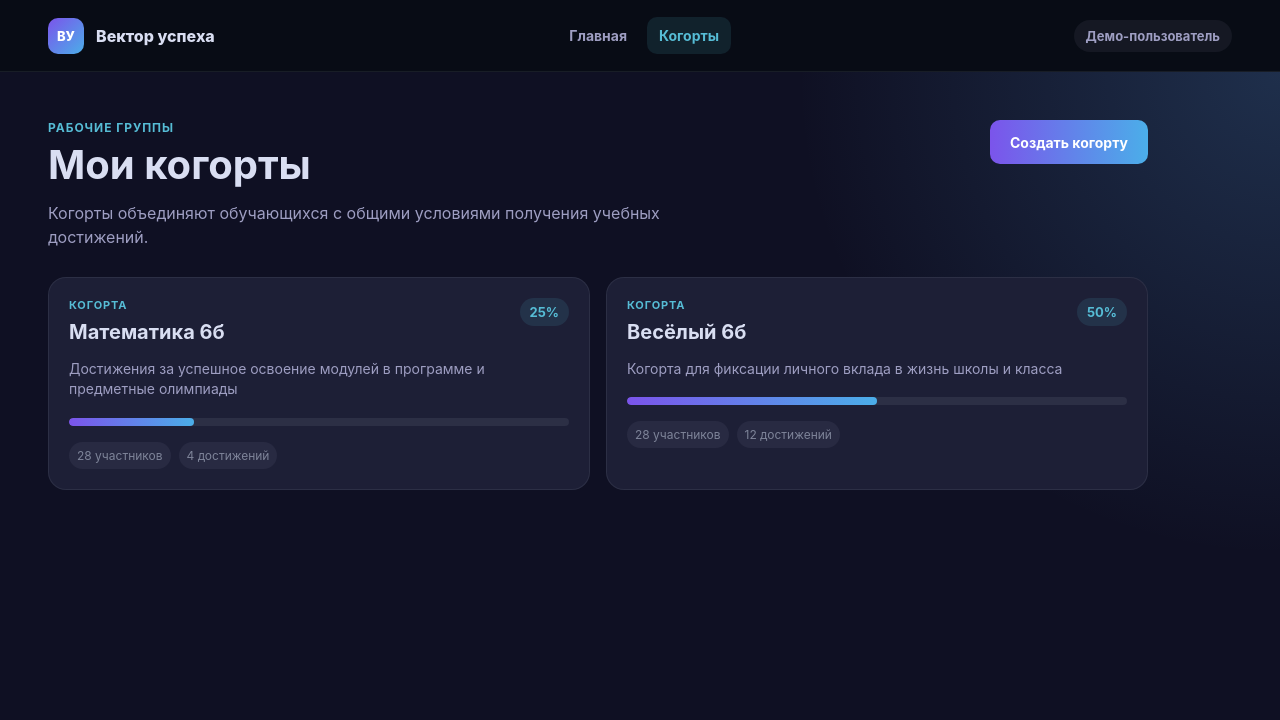
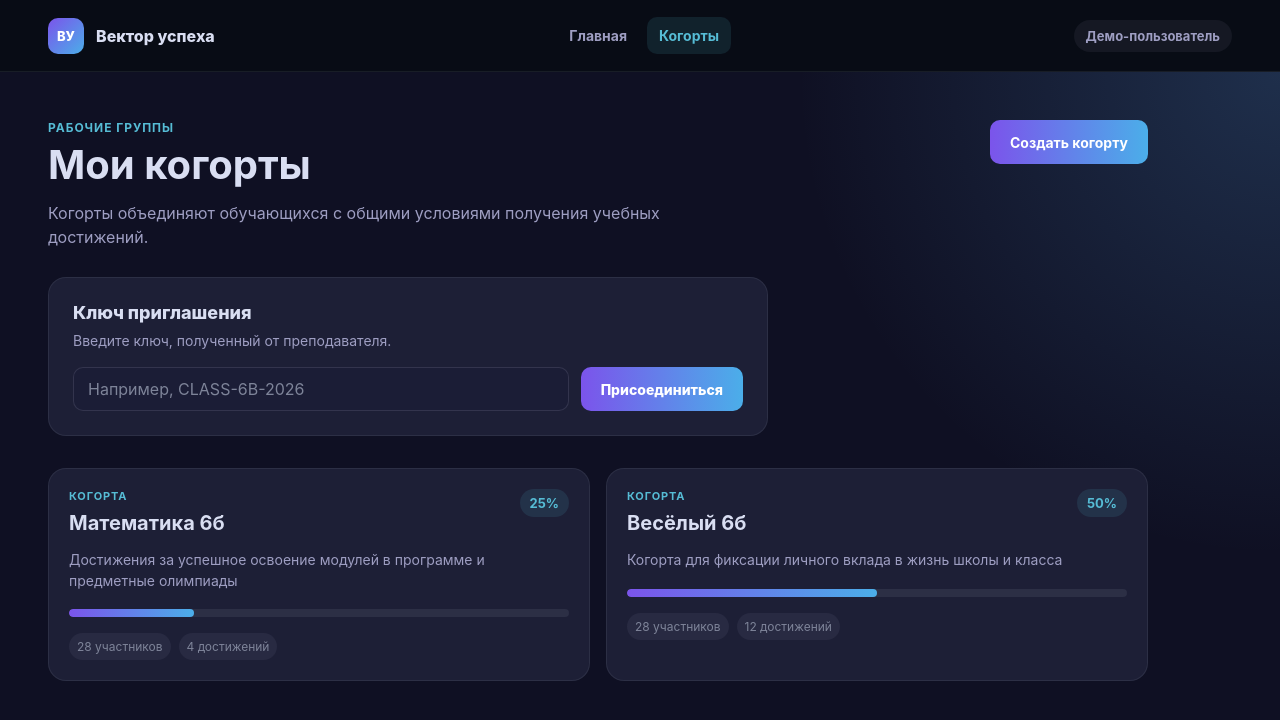
Before and after one commit to Galeav/vector-success, a SvelteKit app: page /cohorts in a window 1280 px wide. Shown: the top 720 px of the page. Built offline with nearby package versions, Linux system fonts and the light colour scheme.

Commit message:
Добавлена форма ввода ключа для присоединения к когорте

```diff
--- /dev/null
+++ b/src/lib/components/cohorts/JoinCohortForm.svelte
@@ -0,0 +1,149 @@
+<script lang="ts">
+    let inviteKey = $state('');
+    let message = $state('');
+    let messageType = $state<'success' | 'error' | ''>('');
+
+    const DEMO_KEY = 'CLASS-6B-2026';
+
+    function handleSubmit(event: SubmitEvent) {
+        event.preventDefault();
+
+        const normalizedKey = inviteKey.trim().toUpperCase();
+
+        if (!normalizedKey) {
+            message = 'Введите ключ приглашения.';
+            messageType = 'error';
+            return;
+        }
+
+        if (normalizedKey !== DEMO_KEY) {
+            message = 'Когорта с таким ключом не найдена.';
+            messageType = 'error';
+            return;
+        }
+
+        message = 'Вы успешно присоединились к когорте.';
+        messageType = 'success';
+        inviteKey = '';
+    }
+</script>
+
+<form class="join-form" onsubmit={handleSubmit}>
+    <div>
+        <label for="invite-key">Ключ приглашения</label>
+        <p class="join-form__hint">
+            Введите ключ, полученный от преподавателя.
+        </p>
+    </div>
+
+    <div class="join-form__row">
+        <input
+            id="invite-key"
+            bind:value={inviteKey}
+            placeholder="Например, CLASS-6B-2026"
+            autocomplete="off"
+        />
+
+        <button type="submit">Присоединиться</button>
+    </div>
+
+    {#if message}
+        <p class:success={messageType === 'success'} class:error={messageType === 'error'}>
+            {message}
+        </p>
+    {/if}
+</form>
+
+<style>
+    .join-form {
+        display: grid;
+        gap: 16px;
+        max-width: 720px;
+        margin-bottom: 32px;
+        padding: 24px;
+        border: 1px solid rgba(217, 222, 242, 0.08);
+        border-radius: 18px;
+        background: #1d1f36;
+    }
+
+    label {
+        color: #d9def2;
+        font-size: 18px;
+        font-weight: 800;
+    }
+
+    .join-form__hint {
+        margin: 8px 0 0;
+        color: #9e9ec2;
+        font-size: 14px;
+        line-height: 1.45;
+    }
+
+    .join-form__row {
+        display: grid;
+        grid-template-columns: 1fr auto;
+        gap: 12px;
+    }
+
+    input {
+        min-height: 44px;
+        width: 100%;
+        border: 1px solid rgba(217, 222, 242, 0.12);
+        border-radius: 10px;
+        background: #1b1d36;
+        color: #d9def2;
+        padding: 0 14px;
+        outline: none;
+    }
+
+    input::placeholder {
+        color: #7e8499;
+    }
+
+    input:focus {
+        border-color: rgba(86, 188, 213, 0.72);
+        box-shadow: 0 0 0 3px rgba(86, 188, 213, 0.12);
+    }
+
+    button {
+        min-height: 44px;
+        padding: 0 20px;
+        border: none;
+        border-radius: 10px;
+        background: linear-gradient(90deg, #7b54eb, #4baee9);
+        color: #ffffff;
+        font-size: 14px;
+        font-weight: 800;
+        cursor: pointer;
+    }
+
+    button:focus-visible {
+        outline: 3px solid rgba(86, 188, 213, 0.45);
+        outline-offset: 3px;
+    }
+
+    .success,
+    .error {
+        margin: 0;
+        padding: 12px 14px;
+        border-radius: 12px;
+        font-size: 14px;
+        font-weight: 700;
+    }
+
+    .success {
+        background: #0a2224;
+        color: #56bcd5;
+    }
+
+    .error {
+        background: rgba(255, 91, 91, 0.12);
+        color: #ff8b8b;
+    }
+
+    @media (max-width: 720px) {
+        .join-form__row {
+            grid-template-columns: 1fr;
+        }
+    }
+</style>
--- a/src/routes/cohorts/+page.svelte
+++ b/src/routes/cohorts/+page.svelte
@@ -3,6 +3,7 @@
   import PageShell from '$lib/components/layout/PageShell.svelte';
   import Button from '$lib/components/ui/Button.svelte';
   import { cohorts } from '$lib/data/cohorts';
+  import JoinCohortForm from '$lib/components/cohorts/JoinCohortForm.svelte';
 </script>
 
 <svelte:head>
@@ -26,6 +27,8 @@
 
       <Button>Создать когорту</Button>
     </div>
+
+    <JoinCohortForm />
 
     <div class="cohorts-grid">
       {#each cohorts as cohort}
```
